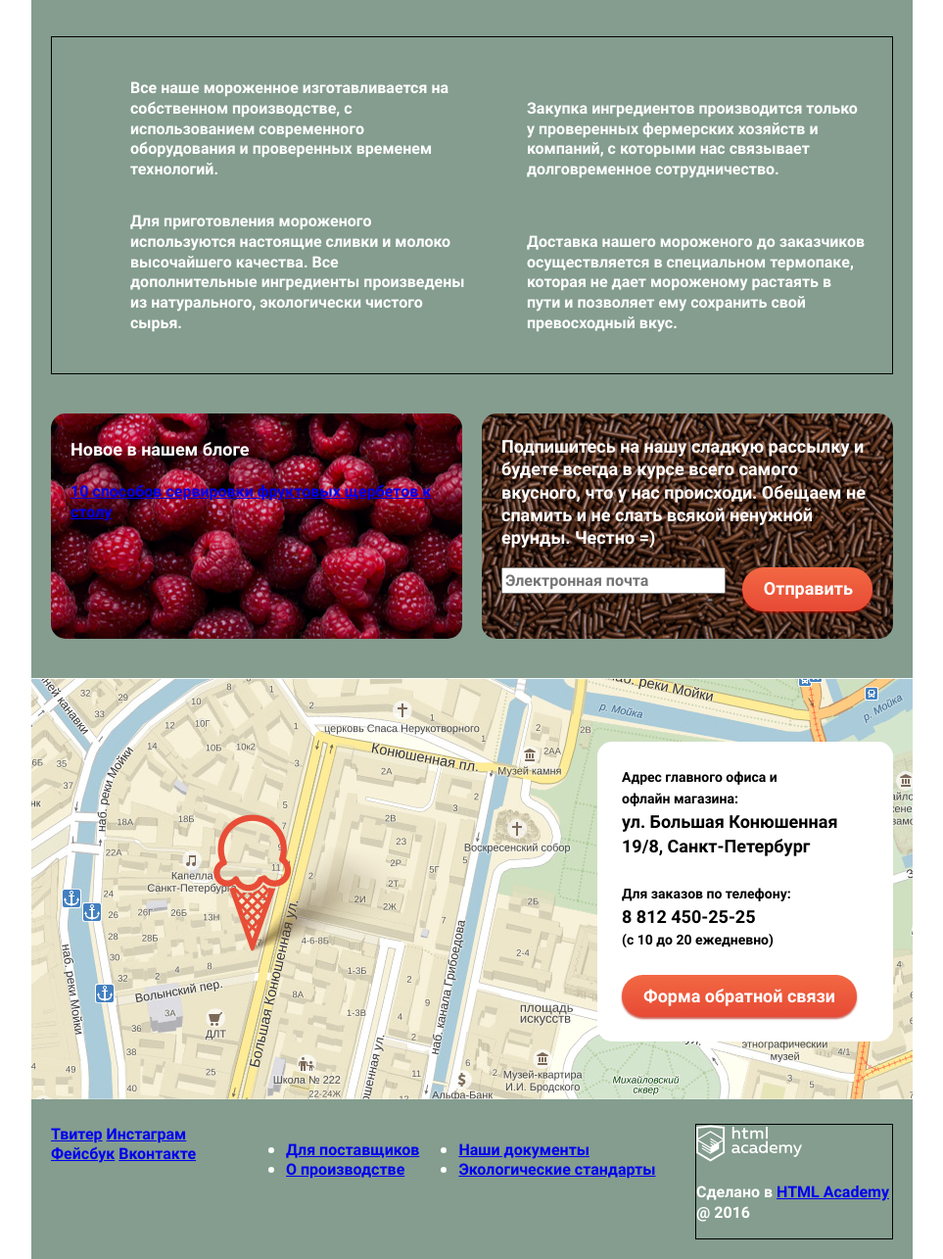
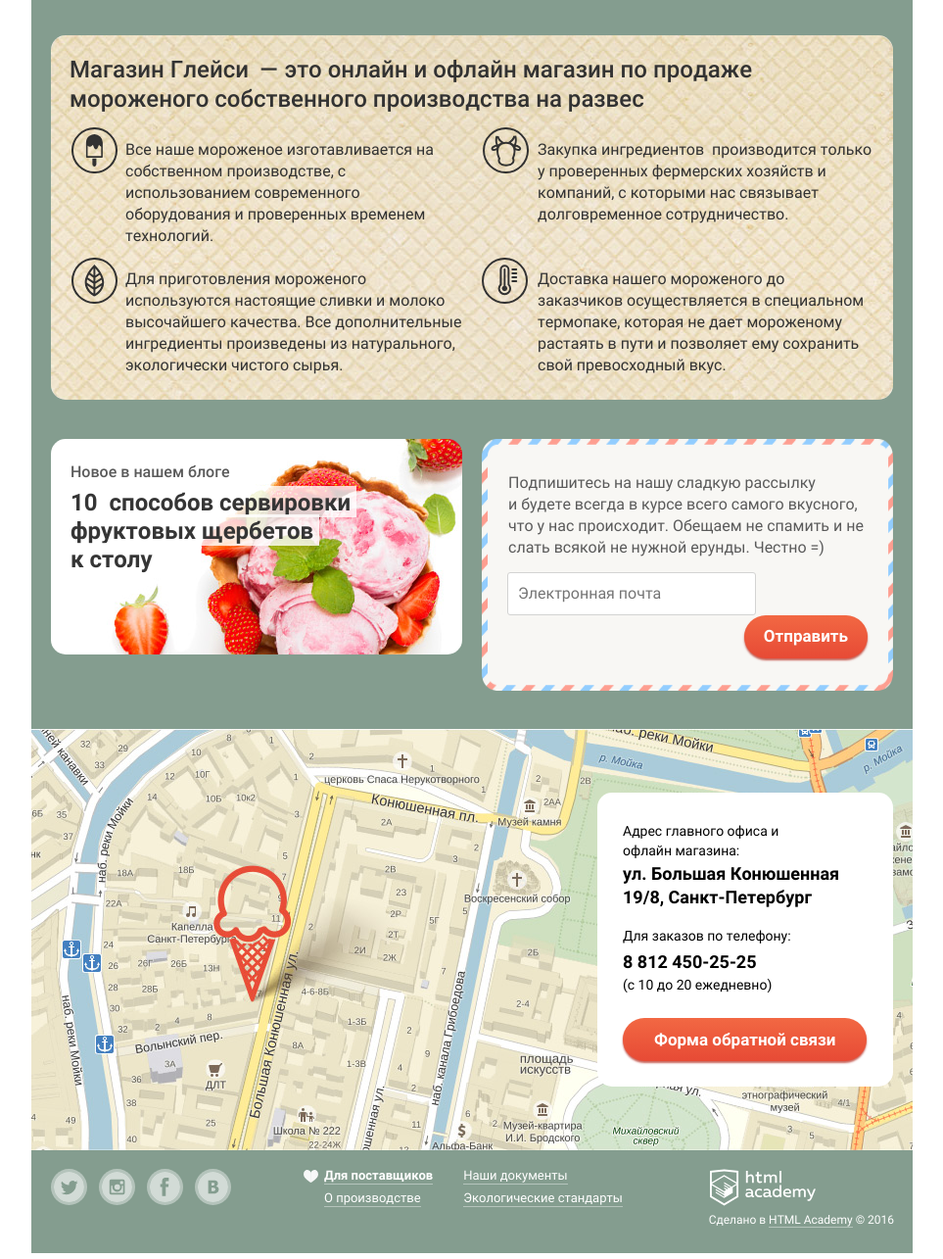
Before and after one commit to Eol217/Gllacy, a plain HTML site: page index.html in a window 1280 px wide. Shown: the part 1198-2483 px from the top of the page at 98% size, without its empty margins (158-1121 px from the left). Drawn offline with Linux system fonts and the light colour scheme.

Commit message:
привел стили к единообразию, почти закончил главную

```diff
--- a/css/style.css
+++ b/css/style.css
@@ -6,9 +6,6 @@
     font-style: normal;
 
 }
-
-
-
 
 @font-face {
     font-family: 'robotobold';
@@ -19,9 +16,6 @@
 
 }
 
-
-
-
 @font-face {
     font-family: 'robotomedium';
     src: url('../fonts/roboto-medium-webfont.woff2') format('woff2'),
@@ -30,9 +24,6 @@
     font-style: normal;
 
 }
-
-
-
 
 @font-face {
     font-family: 'robotoregular';
@@ -53,6 +44,7 @@ body {
   font-size: 16px;
   line-height: 1.3;
   font-family: "robotobold", "Arial", sans-serif;
+  font-kerning: none;
 
   color: #ffffff;
 }
@@ -76,15 +68,16 @@ img {
   line-height: 1.3;
   vertical-align: top;
   text-align: center;
-  color: #ffffff;
   text-decoration: none;
 
+  color: #ffffff;
   background-color: #f06742;
   background-image: linear-gradient(to top, #e74a35, #f26843);
+  border: none;
+  border-radius: 22px;
+  outline: none;
+
   box-shadow: 0 2px 2px rgba(172, 16, 0, 0.64);
-  border-radius: 22px;
-  border: none;
-  outline: none;
   cursor: pointer;
 }
 
@@ -128,11 +121,13 @@ img {
     width: 17px;
     height: 17px;
     margin-left: 8px;
-    cursor: pointer;
 
     vertical-align: top;
+
     border: 2px solid white;
     border-radius: 50%;
+
+    cursor: pointer;
 }
 
 .slider-controls label:first-child {
@@ -174,10 +169,8 @@ img {
 
 .index-logo {
   float: left;
-
   margin-top: 9px;
   margin-left: -6px;
-
   width: 154px;
   height: 64px;
 }
@@ -191,43 +184,39 @@ img {
   margin: 0;
   padding: 0;
 
+  font-size: 0;
   list-style: none;
-  font-size: 0;
 }
 
 .main-navigation li {
   display: inline-block;
 
-  // font-weight: 600;
-  font-size: 16px;
-  // line-height: 1.3;
-
   vertical-align: top;
-
-  // border: 1px solid black; /*убрать*/
 }
 
 .main-navigation a {
   display: block;
+  margin-left: 28px;
   padding-top: 30px;
-  margin-left: 29px;
+
+  font-size: 16px;
+  line-height: 1.1;
+  text-decoration: none;
 
   color: #ffffff;
-  line-height: 1.1;
-  text-decoration: none;
-  // border: 1px solid red; /*убрать*/
   border-bottom: 1px solid rgba(255, 255, 255, 0.4); /*продумать, как сделать подчеркивание*/
+}
+
+.main-navigation li:first-child a {
+  margin-left: 29px;
 }
 
 .user-block {
   float: right;
-
+  max-width: 270px;
   margin-top: 23px;
-  max-width: 270px;
 
   font-size: 0;
-
-  // border: 1px solid red; /*убрать*/
 }
 
 .user-block .btn {
@@ -236,26 +225,25 @@ img {
   padding: 7px 0;
 
   // font-weight: 500;
-  font-family: "robotomedium", "Arial", sans-serif;
   font-size: 14px;
   line-height: 18px;
+  font-family: "robotomedium", "Arial", sans-serif;
 
   background-color: rgba(255, 255, 255, 0.2);
   background-image: none;
+
   box-shadow: none;
-
-  // border: 1px solid black; /*убрать*/
 }
 
 .user-block .search {
   box-sizing: border-box;
   width: 32px;
   height: 32px;
-
+  margin-left: 0;
   padding: 0;
-  margin-left: 0;
 
   font-size: 0;
+
   border-radius: 50%;
 }
 
@@ -297,10 +285,9 @@ img {
 .header-contacts {
   float: right;
   clear: both;
-  margin-top: -2px;
-  margin-right: -1px;
-
   width: 200px;
+  margin-top: -3px;
+  margin-right: 0px;
 
   font-size: 14px;
   line-height: 1.4;
@@ -308,12 +295,14 @@ img {
 }
 
 .header-contacts span {
+  margin-right: -1px;
+
+  font-size: 22px;
   font-family: "robotoblack", "Arial", sans-serif;
-  font-size: 22px;
 }
 
 .slider-info {
-  margin-top: 270px;
+  margin-top: 271px;
   margin-left: 2px;
 
   text-align: center;
@@ -324,42 +313,43 @@ img {
   margin: 0;
   padding: 0;
 
-  font-family: "robotoblack", "Arial", sans-serif;
   font-size: 60px;
   line-height: 60.35px;
+  font-family: "robotoblack", "Arial", sans-serif;
 }
 
 .slider-info .btn {
   margin-top: 32px;
-  margin-bottom: 40px;
+  margin-bottom: 39px;
   margin-left: 4px;
   padding: 0px 40px 6px;
   padding-right: 44px;
 
   font-size: 31.48px;
   line-height: 59px;
+  text-shadow: 0px 2px 5px rgba(160, 32, 11, 0.76);
+
   border-radius: 40px;
 }
 
 .features-item {
   float: left;
-  padding: 20px;
-  padding-top: 12px;
-
   box-sizing: border-box;
   width: 420px;
   min-height: 230px;
-  margin-bottom: 40px;
-
-  border-radius: 15px;
+  margin-bottom: 41px;
+  padding: 20px;
+  padding-top: 13px;
+  padding-right: 21px;
+  padding-left: 19px;
 
   background: #b21c36 url("../img/raspberry.png");
   background-position: 35% 52%;
+  border-radius: 15px;
 }
 
 .features-item:last-child {
   float: right;
-
   padding-top: 10px;
 
   background: #4a3024 url("../img/choco.png");
@@ -372,25 +362,29 @@ img {
   font-size: 35px;
 }
 
+.features-item:nth-child(2) h2 {
+  margin-top: 1px;
+}
+
 .features-item p {
-  margin: 13px 0 21px;
+  margin: 14px 0 23px;
 
   font-size: 18px;
+  line-height: 1.25;
 }
 
 .features-item:nth-child(2) p {
-  margin-top: 12px;
-  margin-bottom: 18px;
+  margin-top: 13px;
+  margin-bottom: 19px;
 }
 
 .features-item:nth-child(2) .btn {
-    padding-right: 20px;
+  padding-right: 20px;
 }
 
 
 .features-item .btn {
   float: right;
-  margin-right: 1px;
   padding-bottom: 12px;
 }
 
@@ -399,23 +393,24 @@ img {
 }
 
 .catalog-item {
+  position: relative;
+
   display: inline-block;
-  position: relative;
+  width: 200px;
   margin-right: 20px;
   margin-bottom: 40px;
 
-  width: 200px;
-
-  font-family: "robotomedium", "Arial", sans-serif;
   font-size: 16px;
   line-height: 22px;
   vertical-align: top;
   text-align: center;
+  font-family: "robotomedium", "Arial", sans-serif;
+
   color: #ffffff;
 }
 
-.catalog-item::before {
-    content: "";
+.catalog-item::before {/*добавить картинке тень через фильтр!!! */
+  content: "";
   position: absolute;
   left: 1px;
   top: -1px;
@@ -426,14 +421,15 @@ img {
   background: url("../img/popular.png") no-repeat 50% 0%;
 }
 
-.catalog-item pre {
+.catalog-item pre { /*добавить тексту тень!!! */
   position: absolute;
   left: 0;
   top: 86px;
 
-  font-family: "robotobold", "Arial", sans-serif;
   font-size: 45px;
   line-height: 1.3;
+  font-family: "robotobold", "Arial", sans-serif;
+  text-shadow: 1px 1px 3px rgba(49, 50, 53, 0.5);
 }
 
 .catalog-item pre::before {
@@ -442,16 +438,17 @@ img {
   left: 81px;
   top: 14px;
 
-  width: 30px;
-  height: 40px;
+  width: 32px;
+  height: 37px;
 
-  background: url("../img/rub.png") no-repeat 50% 0%;
+  background: url("../img/rub.svg") no-repeat 50% 0%;
 }
 
 
 .catalog-item span {
   display: inline-block;
   margin-left: 2px;
+
   font-size: 30px;
 }
 
@@ -474,22 +471,160 @@ img {
 }
 
 .about {
-  padding: 25px 20px;
+  margin-top: -1px;
   margin-bottom: 40px;
+  padding: 19px 21px 25px 19px;
+  padding-right: 17px;
+
   font-size: 0;
 
-  border: 1px solid black; /*для ориентира, потом удалить*/
+  color: #323232;
+  background: url("../img/pattern-2.jpg");
+  border-radius: 15px;
+}
+
+.about h2 {
+  margin: 0;
+
+  font-size: 24px;
+  line-height: 30px;
+  font-weight: 500;
+  font-family: "robotomedium", "Arial", sans-serif;
 }
 
 .about p {
+  position: relative;
+
   display: inline-block;
   width: 345px;
-  margin-left: 60px;
+  margin:0;
+  margin-top: 26px;
+  margin-left: 57px;
+
   font-size: 16px;
+  line-height: 22px;
+  vertical-align: top;
+  font-family: "robotoregular", "Arial", sans-serif;
+}
+
+
+.about p::before {
+  content: "";
+  position: absolute;
+  top: -11px;
+  left: -55px;
+
+  width: 48px;
+  height: 48px;
+
+  background: url("../img/about-icecream.svg") no-repeat;
+}
+
+.about p:nth-of-type(2)::before {
+  left: -56px;
+
+  background-image: url("../img/about-cow.svg");
+}
+
+.about p:nth-of-type(3)::before {
+  top: -10px;
+
+  background-image: url("../img/about-leave.svg");
+}
+
+.about p:nth-of-type(4)::before {
+  top: -10px;
+  left: -57px;
+
+  background-image: url("../img/about-degree.svg");
+}
+
+.about p:nth-of-type(n+3) {
+  margin-top: 22px;
+}
+
+.about p:nth-of-type(2n) {
+  margin-left: 76px;
+}
+
+.blog {
+  min-height: 220px;
+  margin-bottom: 39px;
+  padding: 23px 20px;
+
+  background: #ffffff url("../img/blog.jpg") no-repeat 57px -42px;
+}
+
+.blog p{
+  margin: 0;
+  margin-bottom: 7px;
+
+  font-size: 16px;
+  font-family: "robotomedium", "Arial", sans-serif;
+
+  color: #5a5a5a;
+}
+
+.blog a{
+  margin: 0;
+  padding-right: 55px;
+
+  font-size: 24px;
+  line-height: 1.2;
+  font-family: "robotobold", "Arial", sans-serif;
+  text-decoration: none;
+
+  color: #353535;
+  background: rgba(255, 255, 255, 0.8);
+  background-clip: content-box;
+}
+
+.features-item.subscribe {
+  min-height: 220px;
+  margin-bottom: 39px;
+  padding: 33px 28px;
+
+  background: url("../img/post-pattern.png") no-repeat;
+  background-size: 100% 100%;
+}
+
+.features-item.subscribe p {
+  margin: 0;
+  margin-bottom: 15px;
+  margin-left: -1px;
+
+  font-size: 16px;
+  line-height: 22px;
+  font-family: "robotoregular", "Arial", sans-serif;
+
+  color: #5a5a5a;
+}
+
+.subscribe input {
+  margin-left: -2px;
+
+  padding: 8px 10px 10px;
+  padding-right: 35px;
+
+  font-size: 16px;
+  line-height: 24.3px;
+  font-family: "robotoregular", "Arial", sans-serif;
+
+  border: 1px solid #d3d3d2;
+  border-radius: 3px;
+}
+
+.subscribe .btn {
+  margin-right: -2px;
+  padding: 9px 20px 10px;
+
+  font-size: 17px;
+  line-height: 24.3px;
 }
 
 .map {
   position: relative;
+
   margin-left: -20px;
 }
 
@@ -498,54 +633,176 @@ img {
   top: 65px;
   right: 0px;
 
-  padding: 25px;
-
   box-sizing: border-box;
   width: 302px;
+  padding: 26px;
+  padding-top: 29px;
+
+  font-size: 14px;
+  line-height: 20px;
+  font-family: "robotoregular", "Arial", sans-serif;
+
   color: #000000;
-  font-size: 14px;
-  line-height: 22px;
-
+  background-color: #ffffff;
   border-radius: 15px;
-  background-color: #ffffff;
 }
 
 .map-contacts p {
   margin: 0;
-  margin-bottom: 25px;
+  margin-bottom: 18px;
+}
+
+.map-contacts p:last-of-type {
+  margin-bottom: 23px;
 }
 
 .map-contacts span {
+  display: block;
+  margin-top: 1px;
+
   font-size: 18px;
   line-height: 24px;
-  font-weight: 700px;
+  font-family: "robotobold", "Arial", sans-serif;
 }
 
+.map-contacts p:nth-of-type(2) span {
+  margin-top: 5px;
+
+  line-height: 22px;
+}
+
+.map-contacts p:nth-of-type(2) span:nth-of-type(2) {
+  margin-top: -18px;
+
+  font-size: 14px;
+  line-height: 22px;
+  font-family: "robotoregular", "Arial", sans-serif;
+}
+
+.map-contacts .btn {
+  padding: 10px 32px;
+
+  font-size: 17px;
+  line-height: 24.3px;
+  font-weight: 400;
+}
+
+
 .main-footer {
-  padding: 20px 0;
+  padding: 15px 0 26px;
+
+  font-size: 13px;
+  font-family: "robotoregular", "Arial", sans-serif;
+}
+
+.main-footer a:not(.social-btn) {
+  text-decoration: none;
+
+  color: #ffffff;
+  border-bottom: 1px solid rgba(255, 255, 255, 0.4); /*продумать, как сделать подчеркивание*/
 }
 
 .footer-social  {
   float: left;
   width: 200px;
+
+  font-size: 0;
+}
+
+.social-btn {
+  display: inline-block;
+  width: 31px;
+  height: 31px;
+  margin-right: 12px;
+
+  font-size: 0;
+  vertical-align: top;
+  text-decoration: none;
+
+  background: url("../img/social-twit.svg") no-repeat;
+  border: 3px solid rgba(255, 255, 255, 0.5);
+  border-radius: 50%;
+  opacity: 0.8;
+}
+
+.social-btn-inst {
+  background-image: url("../img/social-inst.svg");
+}
+
+.social-btn-fb {
+  background-image: url("../img/social-fb.svg");
+}
+
+.social-btn-vk {
+  background-image: url("../img/social-vk.svg");
+}
+
+.social-btn:last-child {
+  margin-right: 0;
 }
 
 .footer-nav {
   float: left;
   width: 420px;
+  margin-top: -2px;
+  margin-left: 21px;
+  padding-left: 18px;
+
+  text-decoration: none;
+}
+
+.footer-nav-left:before {
+  content: "";
+  position: absolute;
+  top: 3px;
+  left: 19px;
+
+  width: 15px;
+  height: 13px;
+
+  background: url("../img/heart.svg") no-repeat;
+}
+
+.footer-nav ul {
+  margin: 0;
+
+  list-style: none;
+}
+
+.footer-nav li {
+  margin-right: -9px;
+  margin-bottom: 6px;
+}
+
+.footer-nav b {
+  font-family: "robotobold", "Arial", sans-serif;
 }
 
 .footer-nav-left,
 .footer-nav-right {
+  position: relative;
+
   float: left;
 }
 
 .footer-copyright{
   float: right;
-  width: 200px;
-  border: 1px solid black; /*для ориентира, потом удалить*/
+  max-width: 200px;
+  margin-right: -1px;
+
+  font-size: 12px;
+  font-weight: 400;
 }
 
+.footer-copyright img {
+  margin: 0;
+  margin-left: 1px;
+}
+
+.footer-copyright p {
+  margin: 0;
+  margin-top: 2px;
+}
 
 /*catalog.html*/
 .filter {
@@ -555,12 +812,14 @@ img {
 
 .filter form {
   margin-top: 30px;
+
   font-size: 0;
 }
 
 .filter fieldset {
   display: inline-block;
   margin-right: 10px;
+
   font-size: 16px;
 }
 
@@ -568,11 +827,13 @@ img {
   float: right;
   margin-top: 100px;
   margin-bottom: 30px;
+
   font-size: 0;
 }
 
 .pagination li {
   display: inline-block;
   margin: 0 14px;
+
   font-size: 16px;
 }
--- a/index.html
+++ b/index.html
@@ -66,7 +66,7 @@
           <div class="features-item">
             <h2>Шоколадки даром!</h2>
             <p>
-              При покупке 2 кг пломбира, добавим в ваш заказ упаковку вкуснейшей шоколадной присыпки абсолютно бесплатно.
+              При покупке 2 кг пломбира, добавим в ваш заказ упаковку вкуснейшей шоколадной присыпки&nbsp; абсолютно бесплатно.
             </p>
             <a class="btn" href="#">Хочу шоколадки!</a>
           </div>
@@ -101,30 +101,30 @@
           </div>
         </section>
         <section class="about">
-          <h2>Магазин Глейси - это онлайн и офлайн магазин по продаже мороженного собственного производства на развес</h2>
+          <h2>Магазин Глейси&nbsp;&nbsp;&mdash; это онлайн и офлайн магазин по продаже мороженого собственного производства на развес</h2>
           <p>
-            Все наше мороженное изготавливается на собственном производстве, с использованием современного оборудования и проверенных временем технологий.
+            Все наше мороженое изготавливается на собственном производстве, с использованием современного оборудования и проверенных временем технологий.
           </p>
           <p>
-            Закупка ингредиентов  производится только у проверенных фермерских хозяйств и компаний, с которыми нас связывает долговременное сотрудничество.
+            Закупка ингредиентов&nbsp; производится только у проверенных фермерских хозяйств и компаний, с которыми нас связывает долговременное сотрудничество.
           </p>
           <p>
             Для приготовления мороженого используются настоящие сливки и молоко высочайшего качества. Все дополнительные ингредиенты произведены из натурального, экологически чистого сырья.
           </p>
           <p>
-            Доставка нашего мороженого до заказчиков осуществляется в специальном термопаке, которая не дает мороженому растаять в пути и позволяет ему сохранить свой превосходный вкус.
+            Доставка нашего мороженого до заказчиков&nbsp;осуществляется в специальном термопаке, которая не дает мороженому растаять в пути и позволяет ему сохранить свой превосходный вкус.
           </p>
         </section>
         <section class="features clearfix">
-          <div class="features-item">
+          <div class="features-item blog">
           <p>
             Новое в нашем блоге
           </p>
-          <a href="#">10 способов сервировки фруктовых щербетов к столу</a>
+          <a href="#">10&nbsp; способов сервировки&nbsp; фруктовых щербетов&nbsp; к&nbsp;столу</a>
           </div>
-          <div class="features-item">
+          <div class="features-item subscribe">
             <p>
-              Подпишитесь на нашу сладкую рассылку и будете всегда в курсе всего самого вкусного, что у нас происходи. Обещаем не спамить и не слать всякой ненужной ерунды. Честно =)
+              Подпишитесь на нашу сладкую рассылку и&nbsp;будете всегда в курсе всего самого вкусного, что у нас происходит. Обещаем не спамить и не слать всякой не нужной ерунды. Честно =)
             </p>
             <form action="#" method="post">
               <input type="email" name="email" placeholder="Электронная почта">
@@ -143,7 +143,7 @@
             <p>
               Для заказов по телефону: <br>
               <span>8 812 450-25-25</span><br>
-              (с 10 до 20 ежедневно)
+              <span>(с 10 до 20 ежедневно)</span>
             </p>
             <a class="btn" href="#">Форма обратной связи</a>
           </div>
@@ -160,7 +160,7 @@
           <div class="footer-nav-left">
             <ul>
               <li>
-                <a href="#">Для поставщиков</a>
+                <b><a href="#">Для поставщиков</a></b>
               </li>
               <li>
                 <a href="#">О производстве</a>
@@ -185,7 +185,7 @@
           <p>
             Сделано в
             <a href="https://htmlacademy.ru">HTML Academy</a>
-            @ 2016
+            &copy; 2016
           </p>
           </section>
       </footer>
```
Also changed, not shown: img/about-cow.svg (added), img/about-degree.svg (added), img/about-icecream.svg (added), img/about-leave.svg (added), img/blog.jpg (added), img/heart.svg (added), img/pattern-2.jpg (added), img/pattern.jpg (added), img/pix.jpg (added), img/post-pattern.png (added), img/rub.svg (added), img/social-fb.svg (added), img/social-inst.svg (added), img/social-twit.svg (added), 1 more files.
